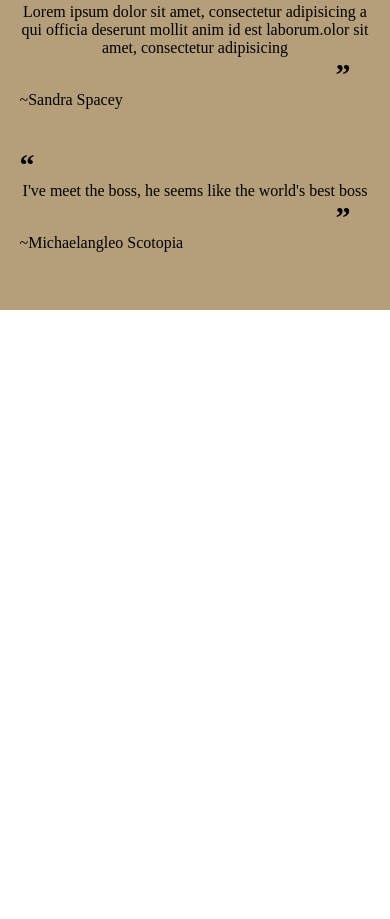
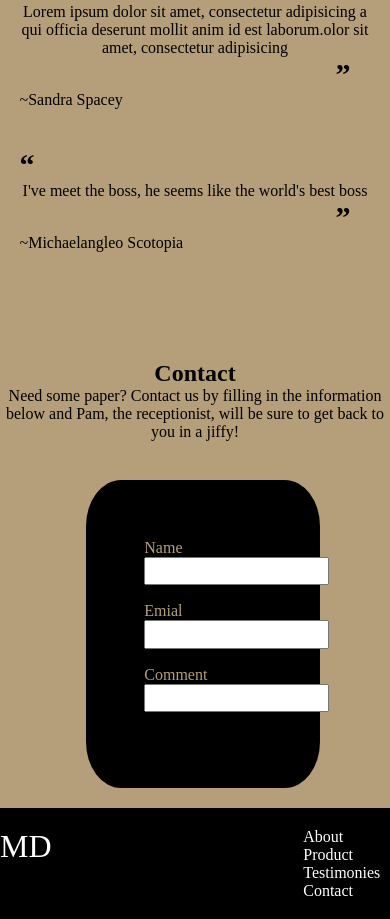
Before and after one commit to rlcoley/munder-difflin, a plain HTML site: page index.html in a window 390 px wide. Shown: the part 1843-2762 px from the top of the page. Before the commit the page ends 2153 px from the top, so only its background shows below. Drawn offline with Linux system fonts and the light colour scheme.

Commit message:
mobile display done. added contact content and footer with logo and footer nav

```diff
--- a/index.css
+++ b/index.css
@@ -39,12 +39,12 @@ html {
 
   /* ____logo and navbar____ */
 
-  #logo{
+  .header #logo{
     position: relative;
     left: 10px;
   }
 
-  ul{
+  .header ul{
     margin-top: 2%;
     position: absolute;
     right: 10px;
@@ -196,5 +196,50 @@ html {
     padding-bottom: 15%;
   }
 
+  /*  =====contact ===== */
+
+  .contact{
+    margin-top: 50px;
+    padding-bottom: 20px;
+  }
+  .contact h2{
+    text-align: center;
+  }
+  .form{
+    background-color: black;
+    color: #B59E7A;
+    width: 30%;
+    margin-top: 10%;
+    margin-left: 22%;
+    /* text-align: center; */
+    padding: 15%;
+    border-radius: 15%;
+    /* margin-bottom: 20px; */
+  }
+  input{
+    padding-bottom: 7%;
+    margin-bottom: 15%;
+  }
+
+  /* ==== footer ==== */
+
+  .footer{
+    grid-template-columns: 1fr 1fr;
+    display: grid;
+    padding-bottom: 5%;
+    color:  white;
+
+
+  }
+
+  .footer{
+    background-color: black;
+  }
+
+  .footer ul{
+    /* border: 2px solid white; */
+    margin-left: 35%;
+  }
+
 
 }
--- a/index.html
+++ b/index.html
@@ -8,37 +8,39 @@
   </head>
   <body>
 
-
-
       <div class="wrapper">
 
         <div class="header">
           <div class="logo">
               <span id="logo">MD</span>
           </div>
+
         <!--=====navbar start=====-->
+
           <div class="nav">
             <ul>
               <a href="#about"><li>About </li> </a>
               <a href="#product"><li>Product</li> </a>
               <a href="#testimonies"><li>Testimonies</li> </a>
-              <a href="#"><li>Contact</li> </a>
+              <a href="#contact"><li>Contact</li> </a>
             </ul>
           </div>
         </div>
+
         <!--=====navbar stop=====-->
 
 
         <!-- ____name start___ -->
         <div class="name" id="name">
           <h1 id="munderdifflin"></h1>
-            <!-- <h1>Munder Difflin</h1> -->
-            <!-- <h2>Paper Company</h2> -->
+
         </div>
+
         <!--========navbar stop==========-->
 
 
         <!--  ==========about start========-->
+
         <div class="about" id="about">
             <h2>About Us</h2>
             <p>
@@ -59,10 +61,12 @@
             </div>
 
         </div>
+
         <!-- =====about stop===== -->
 
 
         <!-- =====product start =====-->
+
         <div class="product" id="product">
           <h2>Our Products</h2>
 
@@ -92,10 +96,12 @@
           <p>Some of the good stuff...</p>
           <p id="last_text">Stuff</p>
         </div>
+
         <!-- ======product stop===== -->
 
 
         <!-- =====testimonies start ===== -->
+
         <div class="testimonies" id="testimonies">
             <h3>Testimonies</h3>
             <div class="testimony one">
@@ -139,15 +145,28 @@
               <span>~Michaelangleo Scotopia</span>
             </div>
         </div>
+
         <!-- ====testimonies  stop==== -->
 
 
-        <!-- ____contact start___ -->
-        <div class="contact">
+        <!-- ===== contact start ===== -->
 
+        <div class="contact" id="contact">
+          <h2>Contact</h2>
+          <div class="">
+            <p>
+              Need some paper? Contact us by filling in the information below and Pam, the receptionist, will be sure to get back to you in a jiffy!
+            </p>
+          </div>
+
+          <div class="form">
+            Name<input type="text" name="" value="">
+            Emial<input type="text" name="" value="">
+            Comment<input type="text" name="" value="">
+          </div>
         </div>
-        <!-- ____contact stop___ -->
 
+        <!-- ===== contact start ===== -->
 
         <!-- ____footer start___ -->
         <div class="footer">
@@ -157,6 +176,22 @@
       </div>
 
 
+      <div class="footer">
+        <div class="logo">
+            <span id="logo">MD</span>
+        </div>
+
+      <!--=====navbar start=====-->
+
+        <div class="nav">
+          <ul>
+            <a href="#about"><li>About </li> </a>
+            <a href="#product"><li>Product</li> </a>
+            <a href="#testimonies"><li>Testimonies</li> </a>
+            <a href="#contact"><li>Contact</li> </a>
+          </ul>
+        </div>
+      </div>
 
     <script src="index.js" charset="utf-8"></script>
   </body>
```
